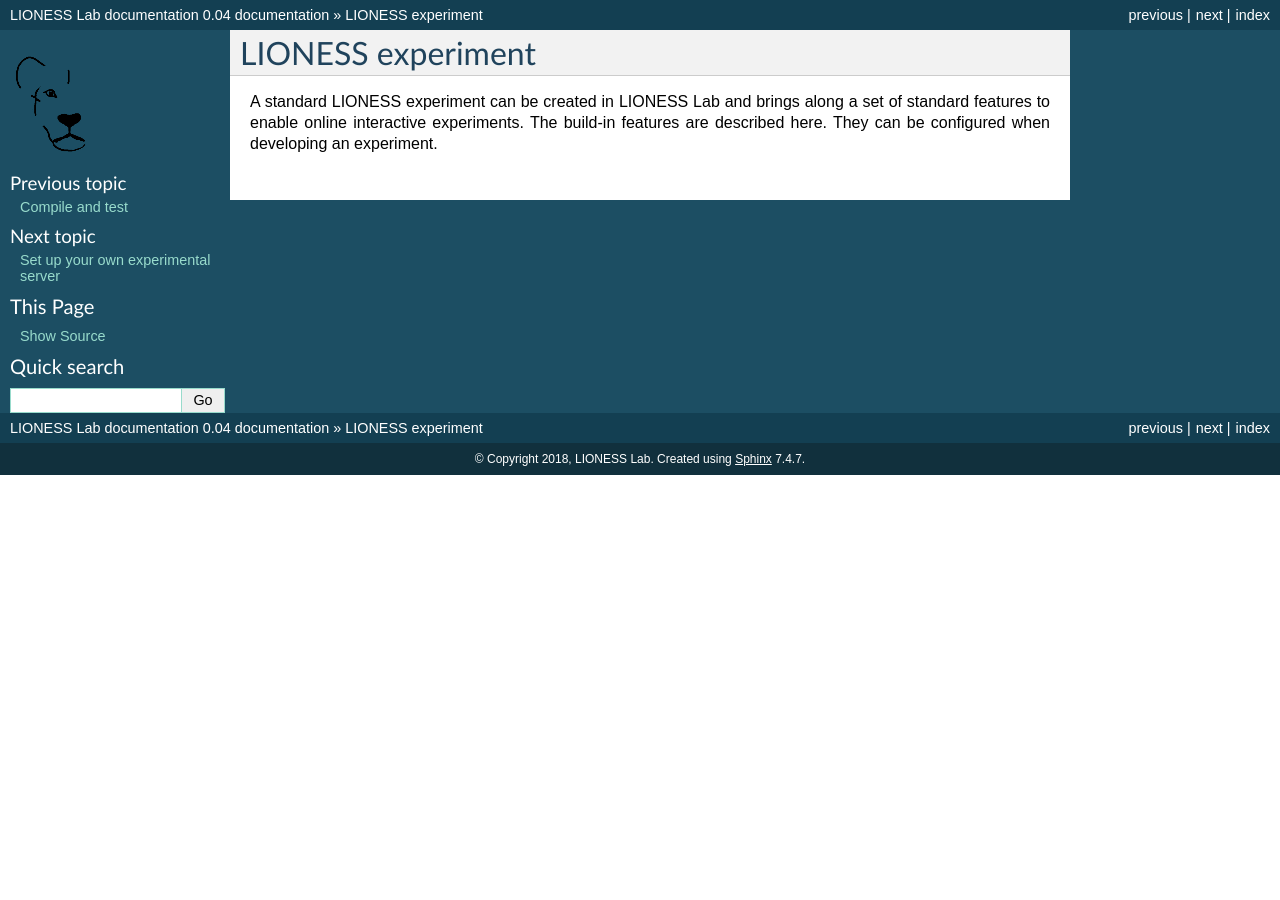
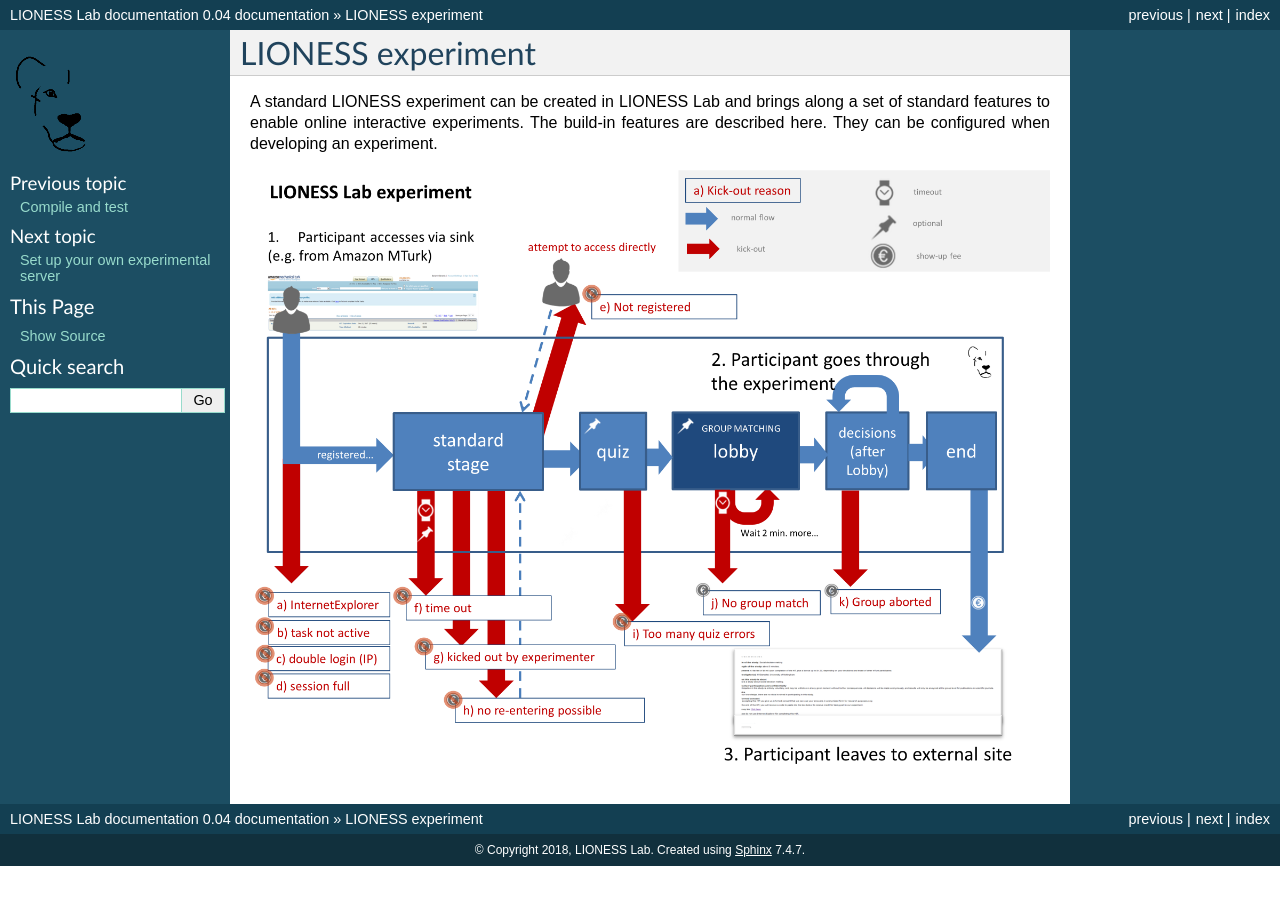
Before and after one commit to marcusgia2505/LIONESS_doc, a Sphinx documentation site: the page built from docs/03021_lionessexperiment.rst, in a window 1280 px wide. Built offline with Sphinx 7.4.7, drawn with Linux system fonts in a browser that asks for light colours.

Commit message:
Update 03021_lionessexperiment.rst

```diff
--- a/docs/03021_lionessexperiment.rst
+++ b/docs/03021_lionessexperiment.rst
@@ -3,3 +3,5 @@ LIONESS experiment
 ====================
 
 A standard LIONESS experiment can be created in LIONESS Lab and brings along a set of standard features to enable online interactive experiments. The build-in features are described here. They can be configured when developing an experiment.
+
+.. image:: _static/control_flow.png
```
